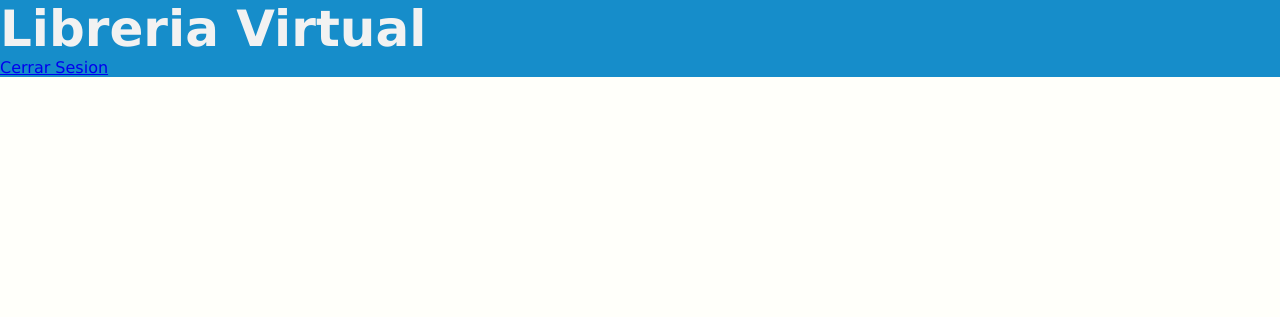
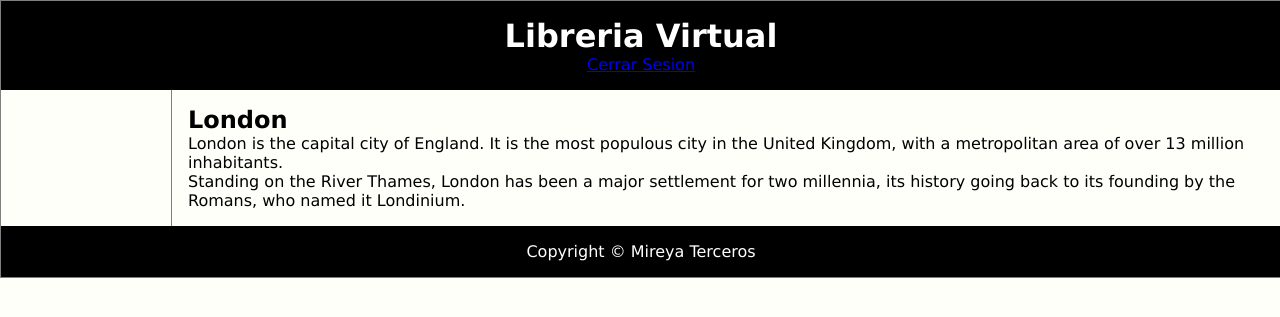
Before and after one commit to dorismireya/phpbasico, a PHP site: page /views/admin/sistema.php in a window 1280 px wide. Shown: the top 317 px of the page. Run offline with PHP 8.4, Linux system fonts and the light colour scheme; the visitor is signed in with stand-in values (Sample User, id 1); data that the repository does not hold is empty.

Commit message:
Cuerpo completo de la Vista Administracion y css

```diff
--- a/public/css/admin_estilo.css
+++ b/public/css/admin_estilo.css
@@ -8,14 +8,38 @@ body {
 	font-family: Verdana, Arial, Helvetica, sans-serif;
 }
 
-header.admin {
-	width: 100%;
-	/*overflow: hidden;*/
-	background-color: #168dca;
-	margin-bottom: 20px;
+article {
+    margin-left: 170px;
+    border-left: 1px solid gray;
+    padding: 1em;
+    overflow: hidden;
 }
 
-h1.logo {
-	color: #f2f2f2;
-	font-size: 50px;
+div.container {
+    width: 100%;
+    border: 1px solid gray;
 }
+
+header, footer {
+    padding: 1em;
+    color: white;
+    background-color: black;
+    clear: left;
+    text-align: center;
+}
+
+nav {
+    float: left;
+    max-width: 160px;
+    margin: 0;
+    padding: 1em;
+}
+
+nav ul {
+    list-style-type: none;
+    padding: 0;
+}
+
+nav ul a {
+    text-decoration: none;
+}
--- a/views/admin/admin_cabecera.php
+++ b/views/admin/admin_cabecera.php
@@ -1,6 +1,6 @@
-<header class="admin">
+<header>
 	<div>
-		<h1 class="logo">Libreria Virtual</h1>
+		<h1>Libreria Virtual</h1>
 
 		<?php
 			include '../../controllers/usuarioController.php';
@@ -12,10 +12,9 @@
 
 						endforeach
 		?>
-		<nav>
+
 			<a href="../../controllers/logout.php">Cerrar Sesion</a>
 
-		</nav>
 
 	</div>
 </header>
--- /dev/null
+++ b/views/admin/footer.php
@@ -0,0 +1 @@
+<footer>Copyright &copy; Mireya Terceros</footer>
--- a/views/admin/menu.php
+++ b/views/admin/menu.php
@@ -1,7 +1,7 @@
 <?php
 include '../../controllers/adminController.php';
 
-echo "<div>";
+echo "<nav>";
 	echo "<ul>";
 		$areas = getArea($_SESSION['id_usuario']);
 
@@ -22,5 +22,5 @@ echo "<div>";
 			echo "</li>";
 		endforeach;
 	echo "</ul>";
-echo "</div>";
+echo "</nav>";
 ?>
--- a/views/admin/sistema.php
+++ b/views/admin/sistema.php
@@ -12,14 +12,18 @@
 	<link type="text/css" rel="stylesheet" href="../../public/css/admin_estilo.css"/>
 </head>
 <body>
-	<?php include 'admin_cabecera.php'; ?>
-	<table width="100%">
-		<tr>
-			<td width="20%">
-				<?php include 'menu.php'; ?>
-			</td>
-		</tr>
-	</table>
-	<?php //ECHO $nombre   = $_SESSION['id_usuario'];  ?>
+	<div class="container">
+			<?php include 'admin_cabecera.php'; ?>
+
+			<?php include 'menu.php'; ?>
+
+			<?php //ECHO $nombre   = $_SESSION['id_usuario'];  ?>
+			<article>
+				  <h1>London</h1>
+				  <p>London is the capital city of England. It is the most populous city in the  United Kingdom, with a metropolitan area of over 13 million inhabitants.</p>
+				  <p>Standing on the River Thames, London has been a major settlement for two millennia, its history going back to its founding by the Romans, who named it Londinium.</p>
+			</article>
+			<?php include 'footer.php'; ?>
+	</div>
 </body>
 </html>
```
